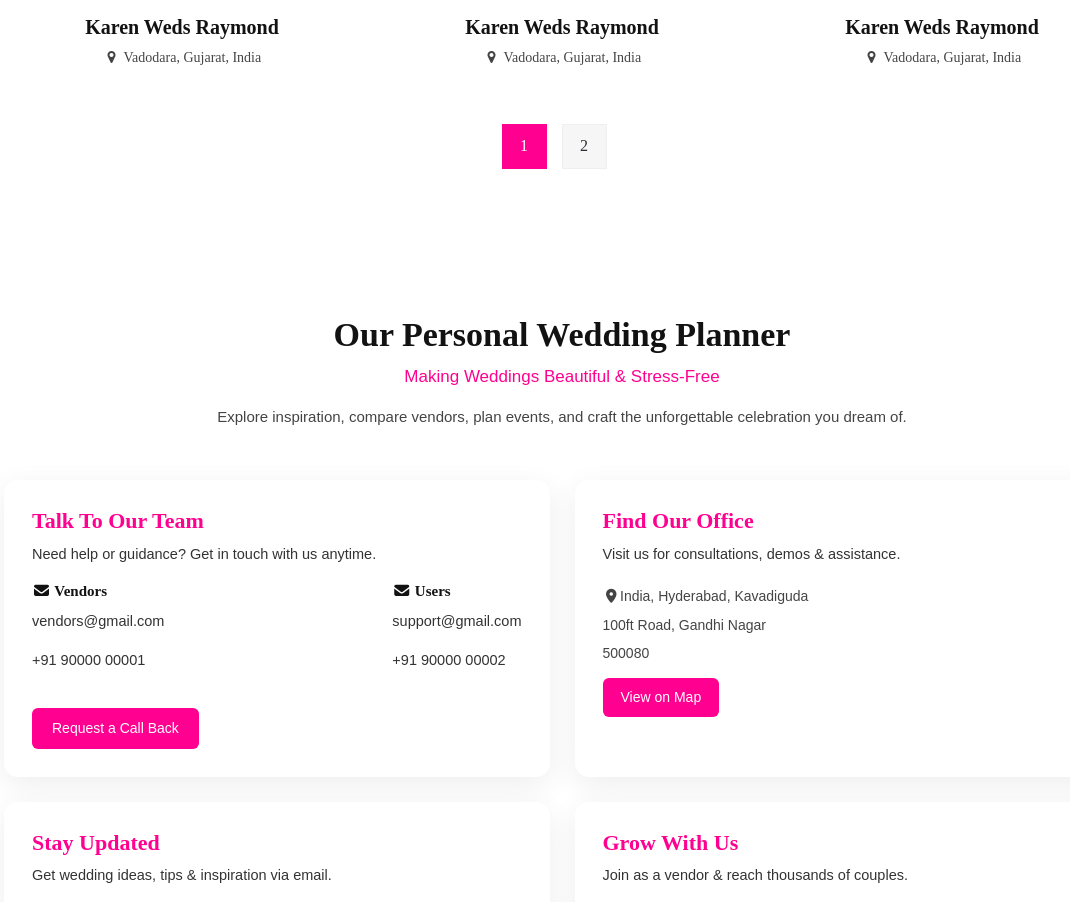
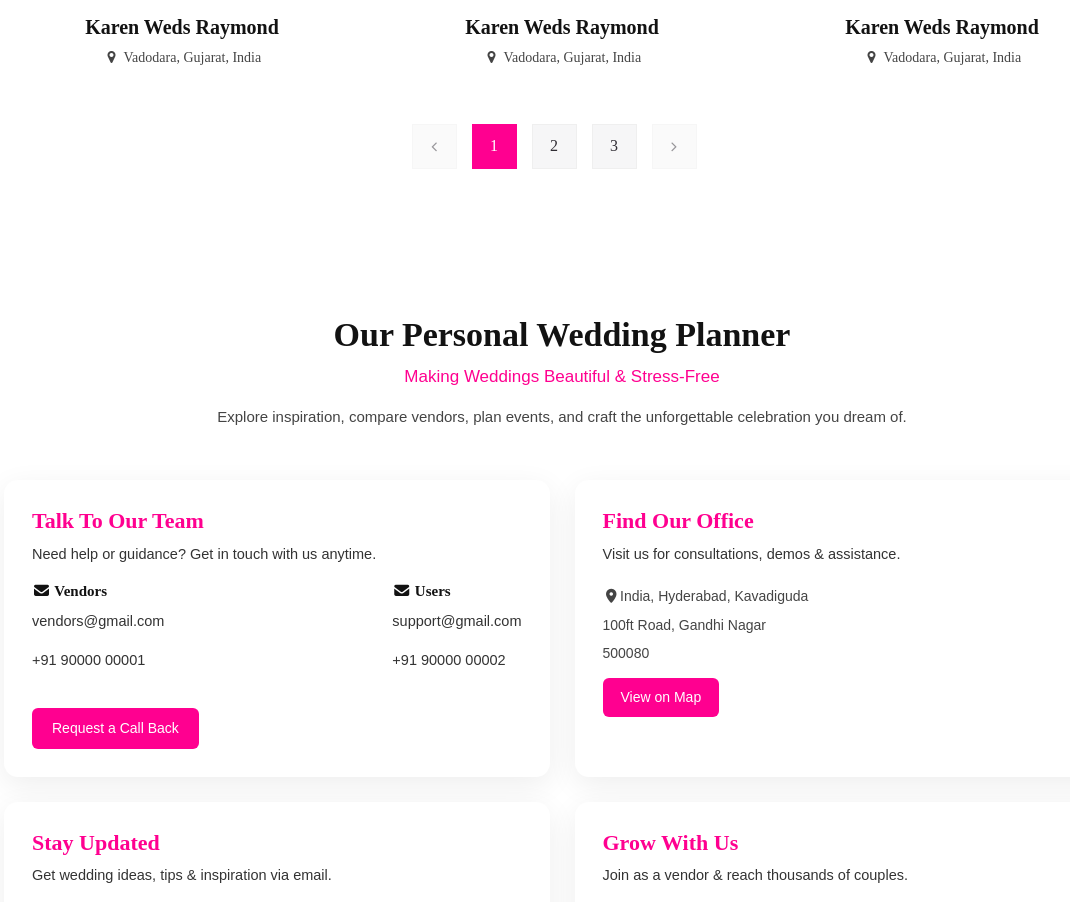
Before and after one commit to JwalaHema/Events, a React (Vite) app: page /real-weddings in a window 1280 px wide. Shown: the part 2094-2996 px from the top of the page, without its empty margins (78-1148 px from the left). Built offline with nearby package versions, Linux system fonts and the light colour scheme; a web font is replaced by a local one.

Commit message:
Added real weddings details page

```diff
--- a/src/components/RealWeddingsList.tsx
+++ b/src/components/RealWeddingsList.tsx
@@ -17,8 +17,34 @@ const RealWeddingsList = () => {
           <div className="col-md-12">
             <div className="theme-pagination">
               <ul className="pagination justify-content-center">
-                <li className="page-item active"><a className="page-link">1</a></li>
-                <li className="page-item"><a className="page-link">2</a></li>
+
+                {/* Previous Arrow */}
+                <li className="page-item disabled">
+                  <button className="page-link">
+                    <i className="fa fa-angle-left"></i>
+                  </button>
+                </li>
+
+                {/* Page Numbers */}
+                <li className="page-item active">
+                  <a className="page-link" href="#">1</a>
+                </li>
+
+                <li className="page-item">
+                  <a className="page-link" href="#">2</a>
+                </li>
+
+                <li className="page-item">
+                  <a className="page-link" href="#">3</a>
+                </li>
+
+                {/* Next Arrow */}
+                <li className="page-item disabled">
+                  <button className="page-link">
+                    <i className="fa fa-angle-right"></i>
+                  </button>
+                </li>
+
               </ul>
             </div>
           </div>
```
